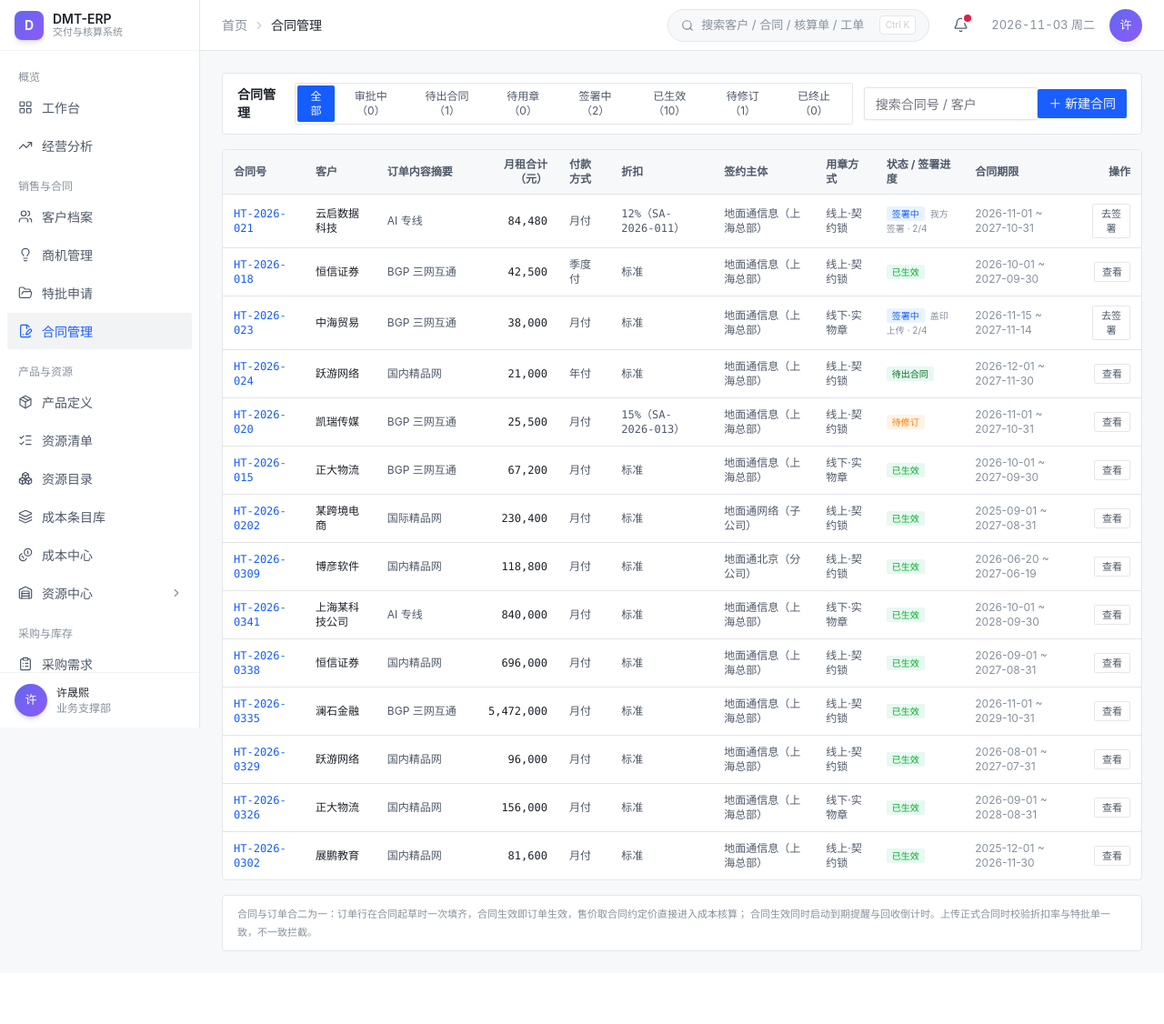
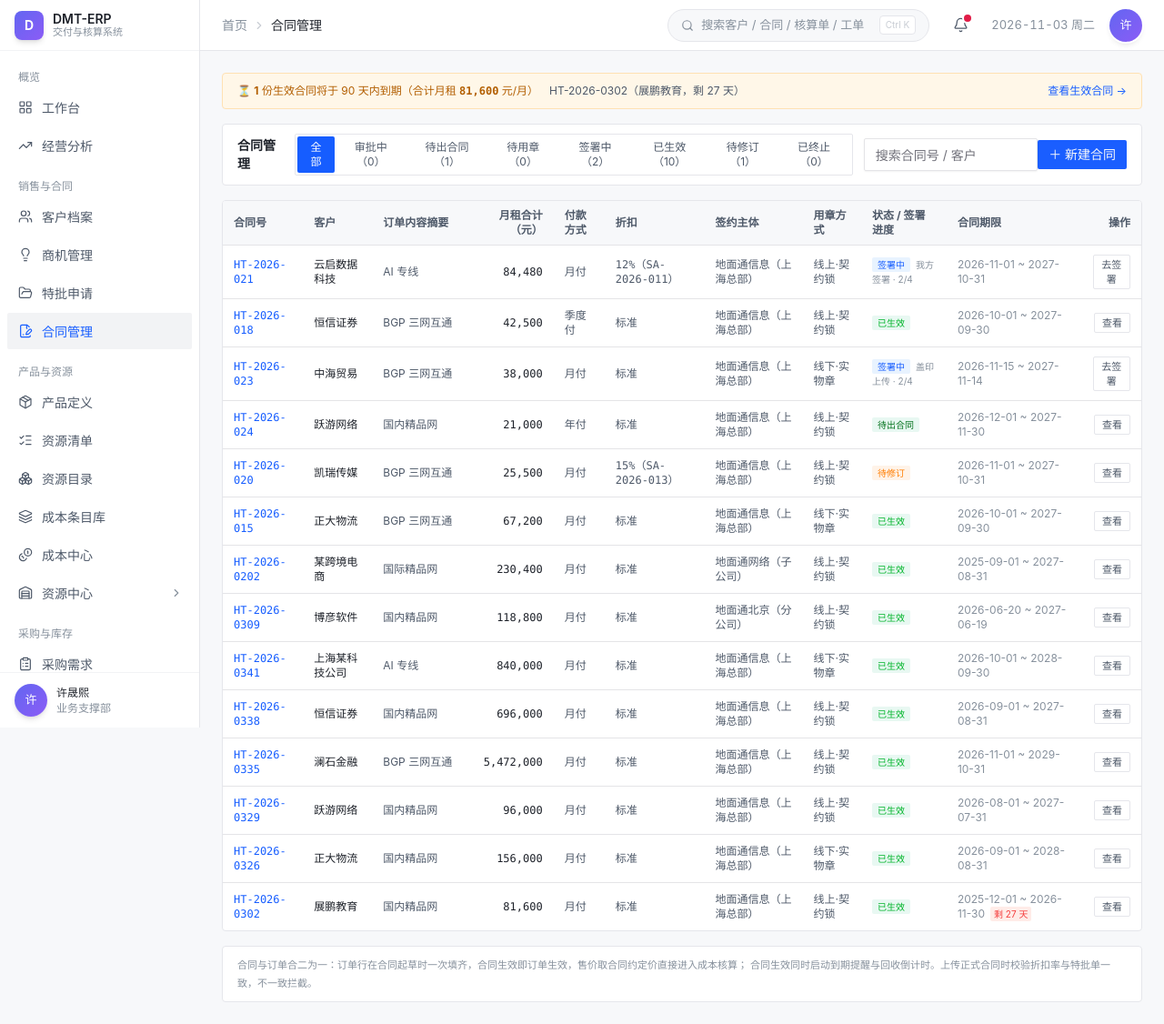
Before and after one commit to ShengxiXu/dmt-erp, a React (Vite) app: page /contract in a window 1280 px wide. Shown: the whole page at 91% size. Before the commit the page ends 1070 px from the top, so only its background shows below. Built offline with nearby package versions, Linux system fonts and the light colour scheme.

Commit message:
合同到期提醒：90/30天分级预警(列表横幅+期限剩余徽标+铃铛到期组+详情分级提示)，daysToEnd统一DEMO_TODAY口径

```diff
--- a/src/components/NoticeBell.tsx
+++ b/src/components/NoticeBell.tsx
@@ -6,6 +6,7 @@ import { Bell } from "lucide-react";
 import { SHEETS } from "@/data/sheets";
 import { RECEIVABLES, useReceivables } from "@/data/receivables";
 import { dueFollowUps, promiseBroken, promiseOverDays } from "@/data/finance";
+import { expiringContracts, daysToEnd } from "@/data/contracts";
 import { WORK_ORDERS } from "@/data/delivery";
 import { getOpps, useOpps } from "@/data/customers";
 
@@ -33,6 +34,8 @@ export default function NoticeBell() {
       list.push({ level: "orange", group: "工单", text: `开通工单 ${w.id}（${w.customer}）执行中`, to: `/delivery/detail?id=${w.id}` }));
     getOpps().filter((d) => d.stage === "赢单").slice(0, 3).forEach((d) =>
       list.push({ level: "blue", group: "商机", text: `商机 ${d.id} 已赢单待签约：${d.name}`, to: "/opportunity" }));
+    expiringContracts(90).slice(0, 5).forEach((c) =>
+      list.push({ level: daysToEnd(c) <= 30 ? "orange" : "blue", group: "到期", text: `合同 ${c.id}（${c.customer}）将于 ${c.end} 到期，剩 ${daysToEnd(c)} 天，月租 ${c.amount.toLocaleString("zh-CN")} 元/月`, to: "/contract" }));
     return list;
   }, [v]);
 
--- a/src/data/contracts.ts
+++ b/src/data/contracts.ts
@@ -1,5 +1,7 @@
 // 特批申请 + 合同管理（蓝图 B3 批次）
 // 依据《特批与合同管理模块设计-v1.0》：合同+订单合二为一，合同生效即订单生效
+import { DEMO_TODAY } from "@/data/settings";
+
 export const SPECIAL_LEVELS = ["业务支撑部（业务条款）", "财务负责人（折扣与账期）", "管理层（例外与风险）"];
 
 export interface FlowStep {
@@ -246,3 +248,9 @@ export function initContractApproval(discount: number): FlowStep[] {
 }
 
 export const fmtMoney = (n: number) => n.toLocaleString("zh-CN");
+
+/** 距合同到期的剩余天数（演示基准日口径；负数 = 已到期未终止） */
+export const daysToEnd = (c: Contract) => Math.round((new Date(c.end).getTime() - new Date(DEMO_TODAY).getTime()) / 86400000);
+/** 到期预警清单：已生效且 days 天内到期（含已到期未终止），按剩余天数升序 */
+export const expiringContracts = (days = 90) =>
+  CONTRACTS.filter((c) => c.status === "已生效" && daysToEnd(c) <= days).sort((a, b) => daysToEnd(a) - daysToEnd(b));
--- a/src/pages/ContractDetail.tsx
+++ b/src/pages/ContractDetail.tsx
@@ -2,7 +2,7 @@
 // 签署状态机 mock：线上契约锁 / 线下实物章 双链路四步，异常出口（待修订/已终止），版本历史
 import { useState } from "react";
 import { useSearchParams, useNavigate, Link } from "react-router";
-import { CONTRACTS, ONLINE_STEPS, OFFLINE_STEPS, fmtMoney, checkDiscount, SPECIALS, type Contract } from "@/data/contracts";
+import { CONTRACTS, ONLINE_STEPS, OFFLINE_STEPS, fmtMoney, checkDiscount, SPECIALS, daysToEnd, type Contract } from "@/data/contracts";
 import { GET_OPP, updateOpp } from "@/data/customers";
 import { ENTITY_BY_ID } from "@/data/entities";
 import { useBilling, getBills, getSubscriptions, periodOf, dueDateOf, fmtD } from "@/data/billing";
@@ -77,7 +77,7 @@ export default function ContractDetail() {
   };
 
   const steps = c.seal === "online" ? ONLINE_STEPS : OFFLINE_STEPS;
-  const daysLeft = Math.round((new Date(c.end).getTime() - new Date("2026-10-26").getTime()) / 86400000);
+  const daysLeft = daysToEnd(c);
   /** 签署进度：只有进入「待用章 / 签署中 / 已生效」才推进签署链路；审批中 / 待出合同等前置阶段双链路均未开始（-1 = 无当前节点） */
   const signing = c.status === "待用章" || c.status === "签署中" || c.status === "已生效";
   const signStep = signing ? (c.step >= 4 ? 4 : c.step) : -1;
@@ -242,7 +242,11 @@ export default function ContractDetail() {
             <span className="font-mono text-lg font-semibold text-[#1D2129]">{c.id}</span>
             <span className={`rounded-[2px] px-2 py-0.5 text-xs ${STATUS_CLS[c.status]}`}>{c.status}</span>
             <span className="text-sm text-[#4E5969]">{c.customer}</span>
-            {c.status === "已生效" && <span className="rounded-[2px] bg-[#E8F8F2] px-2 py-0.5 text-xs text-[#00701A]">到期还有 {daysLeft} 天 · 回收倒计时已启动</span>}
+            {c.status === "已生效" && (daysLeft <= 30
+              ? <span className="rounded-[2px] bg-[#FFECE8] px-2 py-0.5 text-xs text-[#F53F3F]">⚠ 将于 {c.end} 到期（剩 {daysLeft} 天），需立即启动续签谈判</span>
+              : daysLeft <= 90
+                ? <span className="rounded-[2px] bg-[#FFF3E8] px-2 py-0.5 text-xs text-[#FF7D00]">将于 {c.end} 到期（剩 {daysLeft} 天），可启动续签谈判</span>
+                : <span className="rounded-[2px] bg-[#E8F8F2] px-2 py-0.5 text-xs text-[#00701A]">到期还有 {daysLeft} 天 · 回收倒计时已启动</span>)}
             {c.terminateReason && <span className="text-xs text-[#B3261E]">{c.terminateReason}</span>}
             <div className="ml-auto flex gap-2">
               {(c.status === "待用章" || c.status === "签署中") && (
--- a/src/pages/ContractList.tsx
+++ b/src/pages/ContractList.tsx
@@ -2,7 +2,7 @@
 // 状态页签 + 搜索；合同号链接进详情；新建合同（合同+订单合二为一）
 import { useState } from "react";
 import { useNavigate } from "react-router";
-import { CONTRACTS, ONLINE_STEPS, OFFLINE_STEPS, fmtMoney, type ContractStatus } from "@/data/contracts";
+import { CONTRACTS, ONLINE_STEPS, OFFLINE_STEPS, fmtMoney, expiringContracts, daysToEnd, type ContractStatus } from "@/data/contracts";
 import { ENTITY_NAME } from "@/data/entities";
 import ArcoShell from "@/components/ArcoShell";
 import { Button } from "@/components/ui/button";
@@ -26,10 +26,21 @@ export default function ContractList() {
   const [tab, setTab] = useState<(typeof TABS)[number]>("全部");
   const [kw, setKw] = useState("");
   const shown = CONTRACTS.filter((c) => (tab === "全部" || c.status === tab) && (!kw || c.id.includes(kw) || c.customer.includes(kw)));
+  const expiring = expiringContracts(90);
 
   return (
     <ArcoShell breadcrumb="合同管理">
       <main className="space-y-4 p-6">
+        {expiring.length > 0 && (
+          <div className="flex items-center justify-between rounded-[4px] border border-[#FFE1B3] bg-[#FFF7E8] px-4 py-2.5 text-[12px]">
+            <span className="text-[#B25E00]">
+              ⏳ <strong>{expiring.length}</strong> 份生效合同将于 90 天内到期（合计月租 <strong className="font-mono">{fmtMoney(expiring.reduce((s, c) => s + c.amount, 0))}</strong> 元/月）
+              {expiring.slice(0, 3).map((c) => <span key={c.id} className="ml-3 text-[#4E5969]">{c.id}（{c.customer}，剩 {daysToEnd(c)} 天）</span>)}
+              {expiring.length > 3 && <span className="ml-1 text-[#86909C]">等</span>}
+            </span>
+            <button onClick={() => { setTab("已生效"); }} className="shrink-0 text-[#165DFF] hover:underline">查看生效合同 →</button>
+          </div>
+        )}
         <div className="flex items-center justify-between rounded-[4px] border border-[#E5E6EB] bg-white px-4 py-2.5">
           <div className="flex items-center gap-3">
             <span className="text-sm font-semibold text-[#1D2129]">合同管理</span>
@@ -71,7 +82,12 @@ export default function ContractList() {
                       <span className={`rounded-[2px] px-1.5 py-0.5 text-[10px] ${STATUS_CLS[c.status]}`}>{c.status}</span>
                       {c.status === "签署中" && <span className="ml-1.5 text-[10px] text-[#86909C]">{steps[c.step]} · {c.step + 1}/4</span>}
                     </td>
-                    <td className="px-3 py-2.5 text-[#86909C]">{c.start} ~ {c.end}</td>
+                    <td className="px-3 py-2.5 text-[#86909C]">
+                      {c.start} ~ {c.end}
+                      {c.status === "已生效" && daysToEnd(c) <= 90 && (
+                        <span className={`ml-1.5 rounded-[2px] px-1 py-0.5 text-[10px] ${daysToEnd(c) <= 30 ? "bg-[#FFECE8] text-[#F53F3F]" : "bg-[#FFF3E8] text-[#FF7D00]"}`}>剩 {daysToEnd(c)} 天</span>
+                      )}
+                    </td>
                     <td className="px-3 py-2.5 text-right"><button className="rounded-[2px] border border-[#E5E6EB] px-2 py-0.5 text-[11px] text-[#4E5969] hover:border-[#165DFF] hover:text-[#165DFF]">{c.status === "审批中" ? "去审批" : c.status === "待用章" || c.status === "签署中" ? "去签署" : "查看"}</button></td>
                   </tr>
                 );
```
